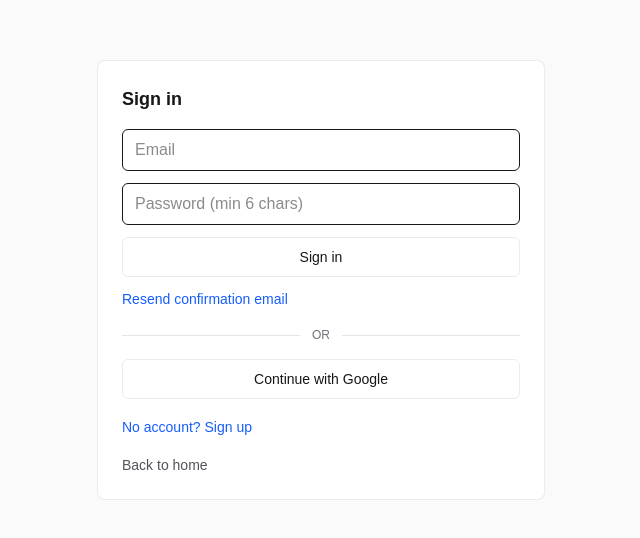
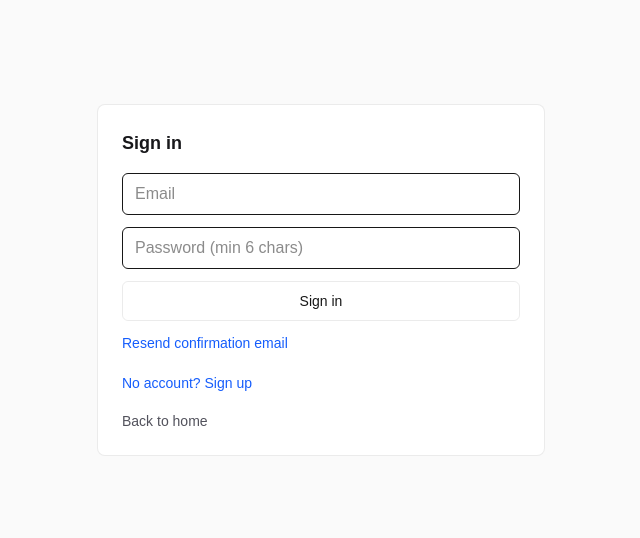
Before and after one commit to dpavide/durhack_2025, a Next.js app in the folder frontend/: page /login in a window 1280 px wide. Shown: the part 120-658 px from the top of the page, without its empty margins (319-959 px from the left). Built offline with nearby package versions, Linux system fonts and the light colour scheme; no server answers.

Commit message:
No google auth

```diff
--- a/frontend/app/login/page.tsx
+++ b/frontend/app/login/page.tsx
@@ -81,30 +81,6 @@ export default function LoginPage() {
     }
   };
 
-  const handleGoogle = async () => {
-    setErr(null);
-    setMsg(null);
-    setLoading(true);
-    try {
-      const { error } = await supabase.auth.signInWithOAuth({
-        provider: "google",
-        options: {
-          redirectTo:
-            typeof window !== "undefined" ? window.location.origin : undefined,
-          queryParams: {
-            access_type: "offline",
-            prompt: "consent",
-          },
-        },
-      });
-      if (error) throw error;
-      // Redirect will occur; leave loading true.
-    } catch (e: any) {
-      setLoading(false);
-      setErr(e.message || "Google sign-in failed");
-    }
-  };
-
   return (
     <div className="min-h-screen flex items-center justify-center bg-zinc-50 dark:bg-black">
       <div className="w-full max-w-md rounded-lg border border-black/[.08] dark:border-white/[.145] bg-white dark:bg-zinc-900 p-6">
@@ -152,19 +128,6 @@ export default function LoginPage() {
           </button>
         )}
 
-        <div className="my-4 flex items-center">
-          <div className="h-px flex-1 bg-black/10 dark:bg-white/20" />
-          <span className="px-3 text-xs text-zinc-500">OR</span>
-          <div className="h-px flex-1 bg-black/10 dark:bg-white/20" />
-        </div>
-        <button
-          onClick={handleGoogle}
-          disabled={loading}
-          className="w-full h-10 rounded-md border border-black/[.08] px-4 text-sm transition-colors hover:border-transparent hover:bg-black/[.04] dark:border-white/[.145] dark:hover:bg-[#1a1a1a]"
-        >
-          {loading ? "Redirecting..." : "Continue with Google"}
-        </button>
-
         <div className="mt-4">
           <button
             onClick={() => setMode(mode === "signin" ? "signup" : "signin")}
```
